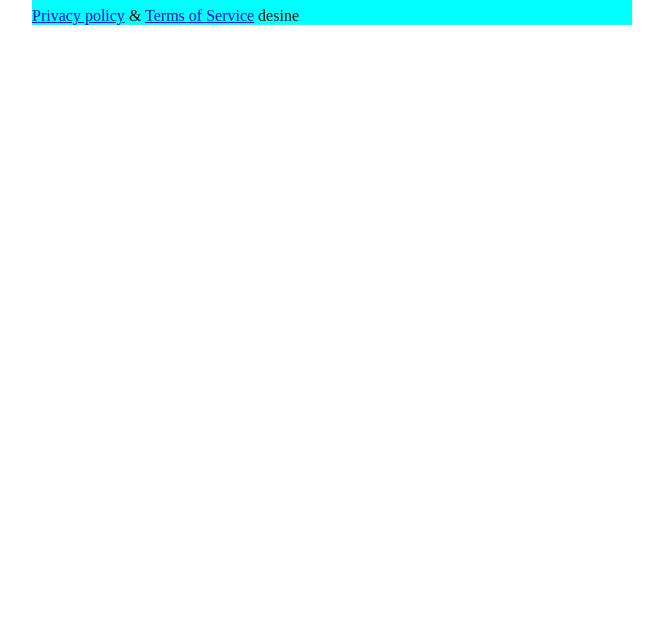
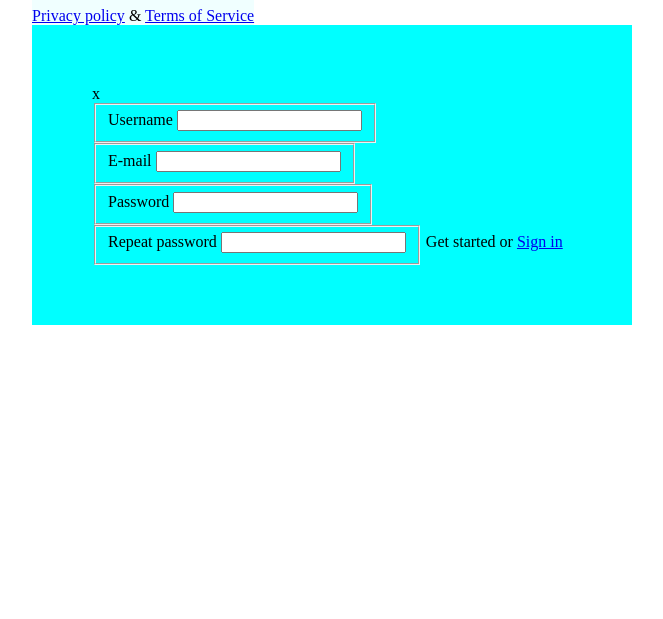
Before and after one commit to TomasDaugela/4.Signup, a plain HTML site: page index.html in a window 1280 px wide. Shown: the part 181-800 px from the top of the page, without its empty margins (308-971 px from the left). Drawn offline with Linux system fonts and the light colour scheme.

Commit message:
css tags

```diff
--- a/index.html
+++ b/index.html
@@ -5,7 +5,7 @@
     <meta name="viewport" content="width=device-width, initial-scale=1.0">
     <title>Sign up</title>
     <link rel="stylesheet" href="main.css">
-    <link rel="icon" href="favicon.png" type=" sizes="16x16">
+    <link rel="icon" href="favicon.png" type= "image/png">
 </head>
 <body>
     <div class="container">
@@ -18,7 +18,31 @@
             </div>
         </div>
         <div class="right">
-            desine
+            <div class="close">x</div>
+            <form>
+                <fieldset class="form-row">
+                    <label for="">Username</label>
+                    <input type="text"></input>
+                </fieldset>
+                <fieldset class="form-row">
+                    <label for="">E-mail</label>
+                    <input type="text"></input>
+                </fieldset>
+                <fieldset class="form-row">
+                    <label for="">Password</label>
+                    <input type="text"></input>
+                </fieldset>
+                <fieldset class="form-row">
+                    <label for="">Repeat password</label>
+                    <input type="text"></input>
+                </fieldset>
+                <div class="form-row">
+                    <div class="btn">Get started</div>
+                    <span>or</span>
+                    <a href="#">Sign in</a>
+
+                </div>
+            </form>
         </div>
     </div>
 </body>
--- a/main.css
+++ b/main.css
@@ -2,11 +2,11 @@
     display: inline-block;
     width: 600px;
     margin-left: calc( 50% - 300px );
-    background-color: aqua;
     margin-top: 100px;
 }
     .container > .left {
         display: inline-block;
+        background-color: azure;
     }
         .left > h1 {
 
@@ -22,4 +22,33 @@
         }
     .container > .right {
         display: inline-block;
+        background-color: aqua;
+        padding: 60px;
     }
+        .close {
+            display: inline-block;
+        }
+        form {
+            display: inline-block;
+        }
+            fieldset {
+                display: inline-block;
+            }
+            .form-row {
+                display: inline-block;
+            }
+            .form-row > label {
+                display: inline-block;
+            }
+            .form-row > input{
+                display: inline-block;
+            }
+            .form-row > .btn {
+                display: inline-block;
+            }
+            .form-row > span {
+                display: inline-block;
+            }
+            .form-row > a {
+                display: inline-block;
+            }
```
